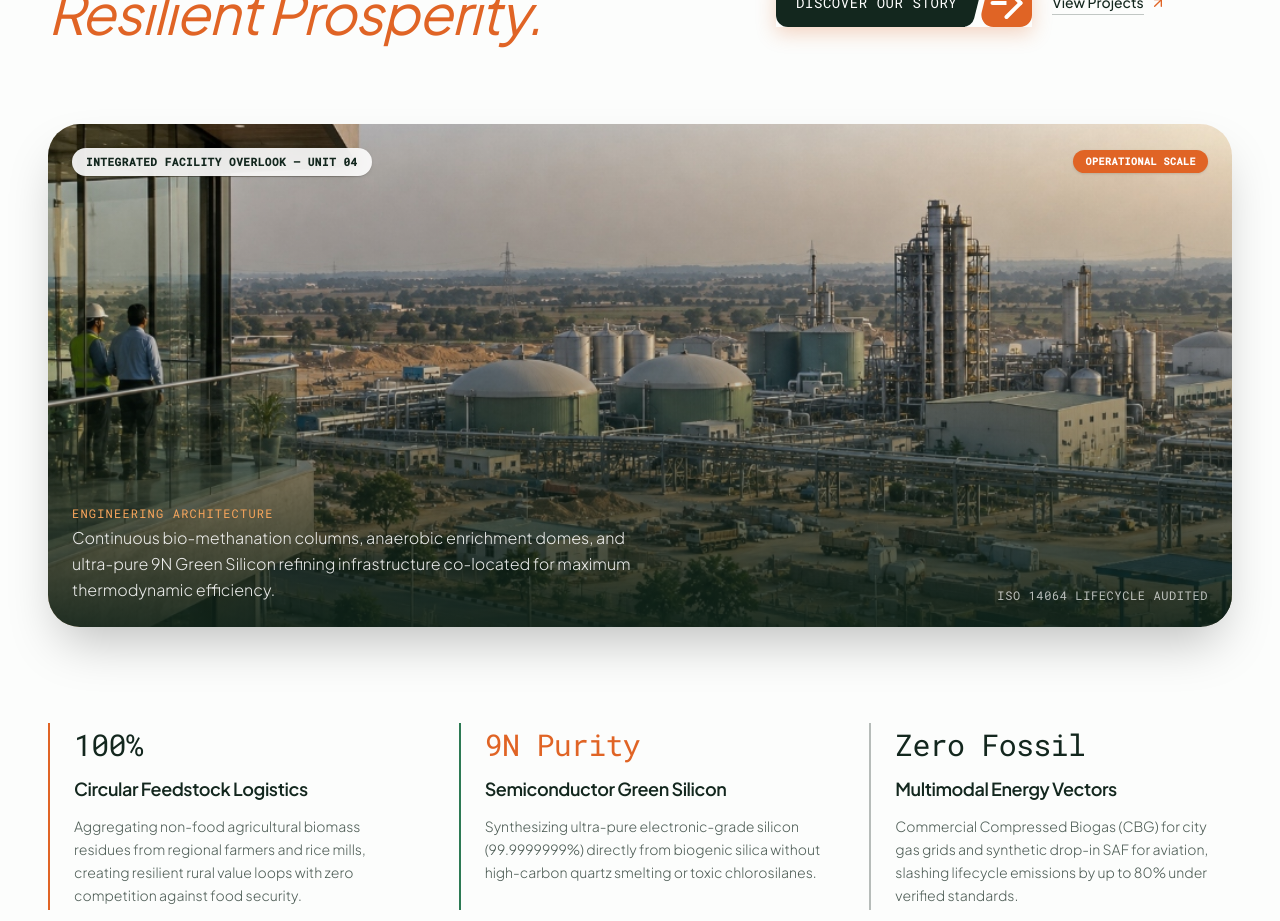
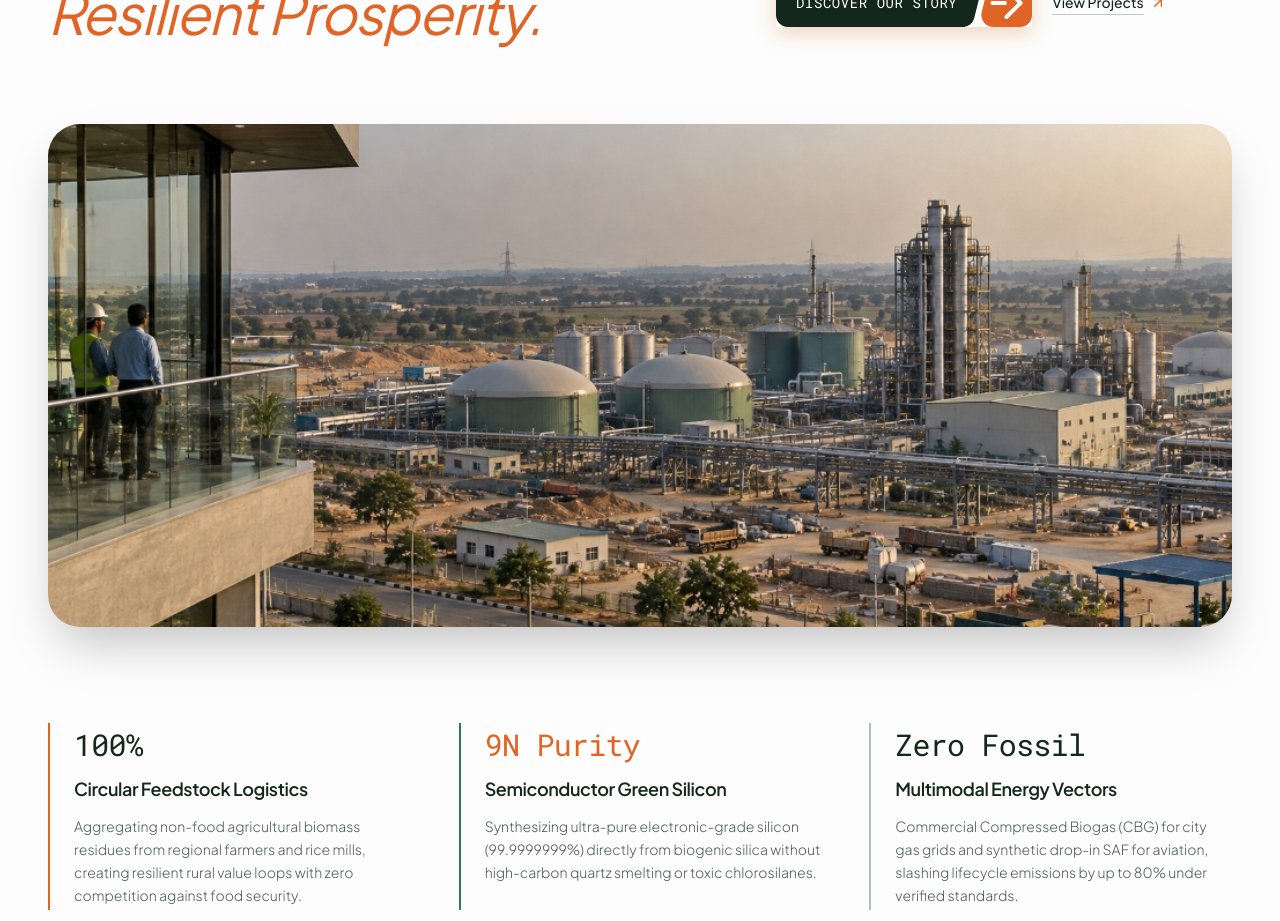
Before and after one commit to joel9945/Rivanta, a Next.js app: page / in a window 1280 px wide. Shown: the part 2320-3241 px from the top of the page. Built offline with nearby package versions, Linux system fonts and the light colour scheme; no server answers.

Commit message:
fix(company): remove all overlay tags, badges, and text from the facility image

```diff
--- a/src/components/CompanySpotlight.tsx
+++ b/src/components/CompanySpotlight.tsx
@@ -82,8 +82,8 @@ export default function CompanySpotlight() {
           </div>
         </div>
 
-        {/* 3. The Panoramic Facility Showcase: Expansive, Crisp, Zero Blur */}
-        <div className="relative w-full aspect-[16/9] sm:aspect-[2/1] lg:aspect-[2.35/1] rounded-[24px] lg:rounded-[32px] overflow-hidden shadow-2xl mb-16 md:mb-20 group">
+        {/* 3. The Panoramic Facility Showcase: Pure, Untagged, Authentic */}
+        <div className="relative w-full aspect-[16/9] sm:aspect-[2/1] lg:aspect-[2.35/1] rounded-[24px] lg:rounded-[32px] overflow-hidden shadow-2xl mb-16 md:mb-20 group select-none">
           <Image
             src="/images/company-facility-overview.jpg"
             alt="Rivanta Integrated Bio-Industrial Refinery and Engineering Facility"
@@ -92,32 +92,6 @@ export default function CompanySpotlight() {
             className="object-cover object-center transition-transform duration-1000 ease-out group-hover:scale-[1.02]"
             priority
           />
-          {/* Subtle industrial lighting overlay */}
-          <div className="absolute inset-0 bg-gradient-to-t from-[#0e2219]/90 via-[#0e2219]/20 to-transparent pointer-events-none" />
-
-          {/* Floating Live Facility Telemetry Overlays */}
-          <div className="absolute top-6 left-6 right-6 flex items-center justify-between pointer-events-none">
-            <span className="px-3.5 py-1.5 rounded-full bg-white/90 backdrop-blur-md text-[11px] font-mono uppercase tracking-wider text-[#13271e] font-semibold shadow-sm">
-              Integrated Facility Overlook — Unit 04
-            </span>
-            <span className="px-3 py-1 rounded-full bg-[#e06425] text-white text-[10px] font-mono uppercase tracking-wider font-semibold shadow-sm">
-              Operational Scale
-            </span>
-          </div>
-
-          <div className="absolute bottom-6 left-6 right-6 flex flex-col sm:flex-row sm:items-end justify-between gap-4 pointer-events-none text-white">
-            <div className="max-w-xl">
-              <span className="font-mono text-xs uppercase tracking-widest text-[#f9a65c] block mb-1">
-                Engineering Architecture
-              </span>
-              <p className="font-sans text-sm sm:text-base text-white/90 font-light leading-relaxed">
-                Continuous bio-methanation columns, anaerobic enrichment domes, and ultra-pure 9N Green Silicon refining infrastructure co-located for maximum thermodynamic efficiency.
-              </p>
-            </div>
-            <div className="font-mono text-xs text-white/70 tracking-wider uppercase text-right">
-              ISO 14064 Lifecycle Audited
-            </div>
-          </div>
         </div>
 
         {/* 4. Three Structural Foundation Pillars (Clean Architectural Grid, No Floating Card Boxes) */}
```
